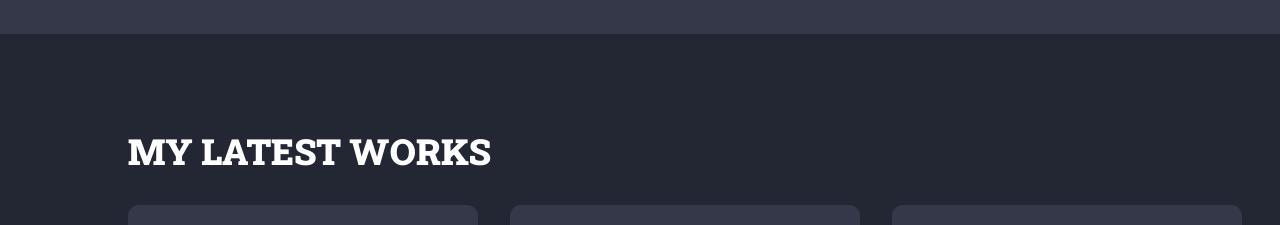
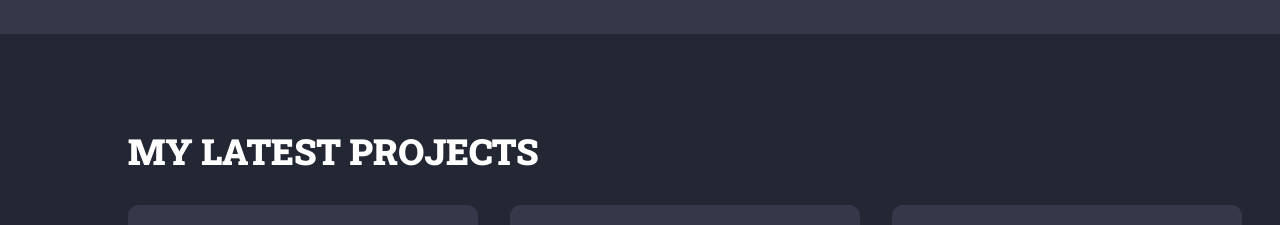
Before and after one commit to OlgaUlrich/portfolio-landing, a React (Create React App) app: page / in a window 1280 px wide. Shown: the part 2580-2805 px from the top of the page. Built offline with nearby package versions, Linux system fonts and the light colour scheme.

Commit message:
Update index.js

```diff
--- a/src/components/my_works/index.js
+++ b/src/components/my_works/index.js
@@ -111,7 +111,7 @@ export const MyWorks = () =>{
 
                <div className=""></div>
                 <div className="content-wrapper">
-                <h2>My latest works</h2>
+                <h2>My latest projects</h2>
                 <div className="gridBlock">
                        <Card text={'Template for HealthApp'} image={fourth} description="Laconic template is done with SASS and Splide js library" link="https://inquisitive-shortbread-32c289.netlify.app/" stack={{arr:["SASS", "Splide js"]}} fig="https://www.figma.com/file/EWmzcVkd7qbP5Nf7iMvuqP/Trafalgar-Landing-Page" rep="https://github.com/OlgaUlrich/Trafalgar_template"/>
                        <Card text={'Hangman'} image={third} description="Legendary game is written on JS and uses random-word-api for word generation" link="https://nimble-griffin-d03b1e.netlify.app/" stack={{arr:["JS", "Rest API"]}} rep="https://github.com/OlgaUlrich/hangman_js/"/>
```
